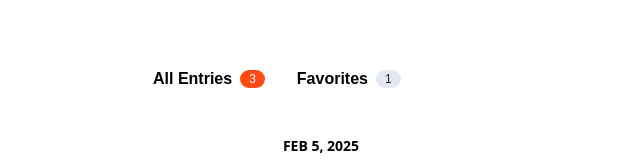
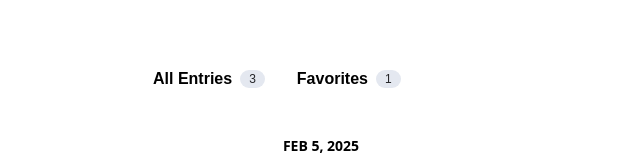
Before and after one commit to claraw-19/web-challenges, a React (Vite) app in the folder react-state-3/react-state-3_journal-app-filter/: page / in a window 1280 px wide. Shown: the part 512-672 px from the top of the page, without its empty margins (319-959 px from the left). Built offline with nearby package versions, Linux system fonts and the light colour scheme.

Commit message:
Visual highlight for active filter

```diff
--- a/react-state-3/react-state-3_journal-app-filter/src/App.jsx
+++ b/react-state-3/react-state-3_journal-app-filter/src/App.jsx
@@ -13,6 +13,7 @@ const initialEntries = [
     motto: "We are in a state of chaos",
     notes:
       "Today I learned about React State. It was fun! I can't wait to learn more.",
+    isFavorite: false,
   },
   {
     id: 999,
@@ -20,6 +21,7 @@ const initialEntries = [
     motto: "Props, Props, Props",
     notes:
       "Today I learned about React Props. Mad props to everyone who understands this!",
+    isFavorite: false,
   },
   {
     id: 998,
@@ -27,12 +29,14 @@ const initialEntries = [
     motto: "How to nest components online fast",
     notes:
       "Today I learned about React Components and how to nest them like a pro. Application design is so much fun!",
+    isFavorite: false,
   },
   {
     id: 997,
     date: "Feb 2, 2025",
     motto: "I'm a React Developer",
     notes: "My React-ion when I learned about React: Yay!",
+    isFavorite: false,
   },
 ];
 
@@ -75,6 +79,7 @@ function App() {
           onShowFavoriteEntries={handleShowFavoriteEntries}
           entries={filter === "favorites" ? favoriteEntries : entries}
           onToggleFavorite={handleToggleFavorite}
+          filter={filter === "favorites" ? favoriteEntries : entries}
         />
       </main>
       <Footer />
--- a/react-state-3/react-state-3_journal-app-filter/src/components/EntriesSection/index.jsx
+++ b/react-state-3/react-state-3_journal-app-filter/src/components/EntriesSection/index.jsx
@@ -7,6 +7,7 @@ import Badge from "../Badge";
 import { Fragment } from "react";
 
 export default function EntriesSection({
+  filter,
   entries,
   onToggleFavorite,
   onShowAllEntries,
@@ -15,11 +16,11 @@ export default function EntriesSection({
   return (
     <section className="entries-section">
       <Tabs>
-        <Tab onClick={onShowAllEntries} active>
-          All Entries <Badge isActive>3</Badge>
+        <Tab isActive={filter === "all"} onClick={onShowAllEntries}>
+          All Entries <Badge isActive={filter === "all"}>3</Badge>
         </Tab>
-        <Tab onClick={onShowFavoriteEntries}>
-          Favorites <Badge>1</Badge>
+        <Tab isActive={filter === "favorites"} onClick={onShowFavoriteEntries}>
+          Favorites <Badge isActive={filter === "favorites"}>1</Badge>
         </Tab>
       </Tabs>
       <div className="entries-section__entries">
```
